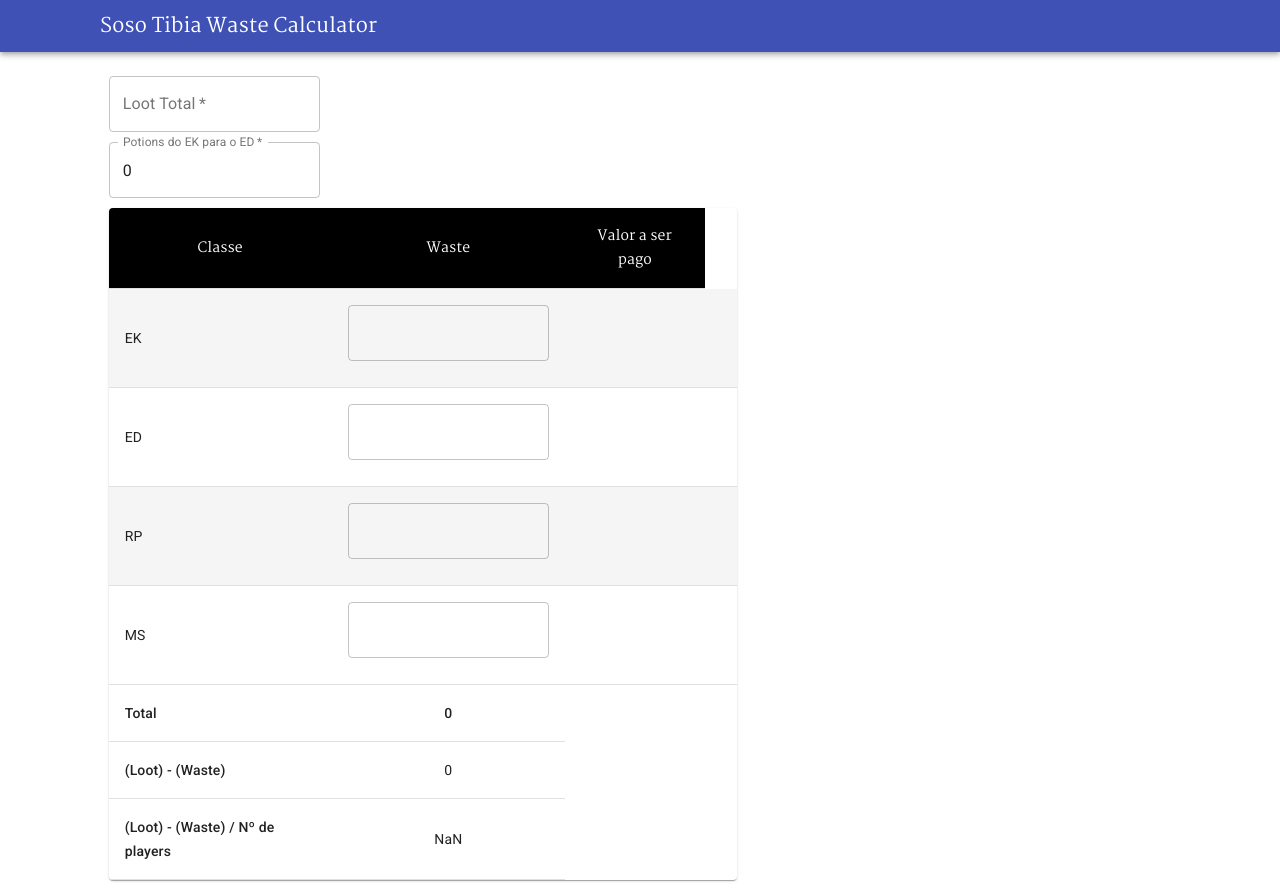
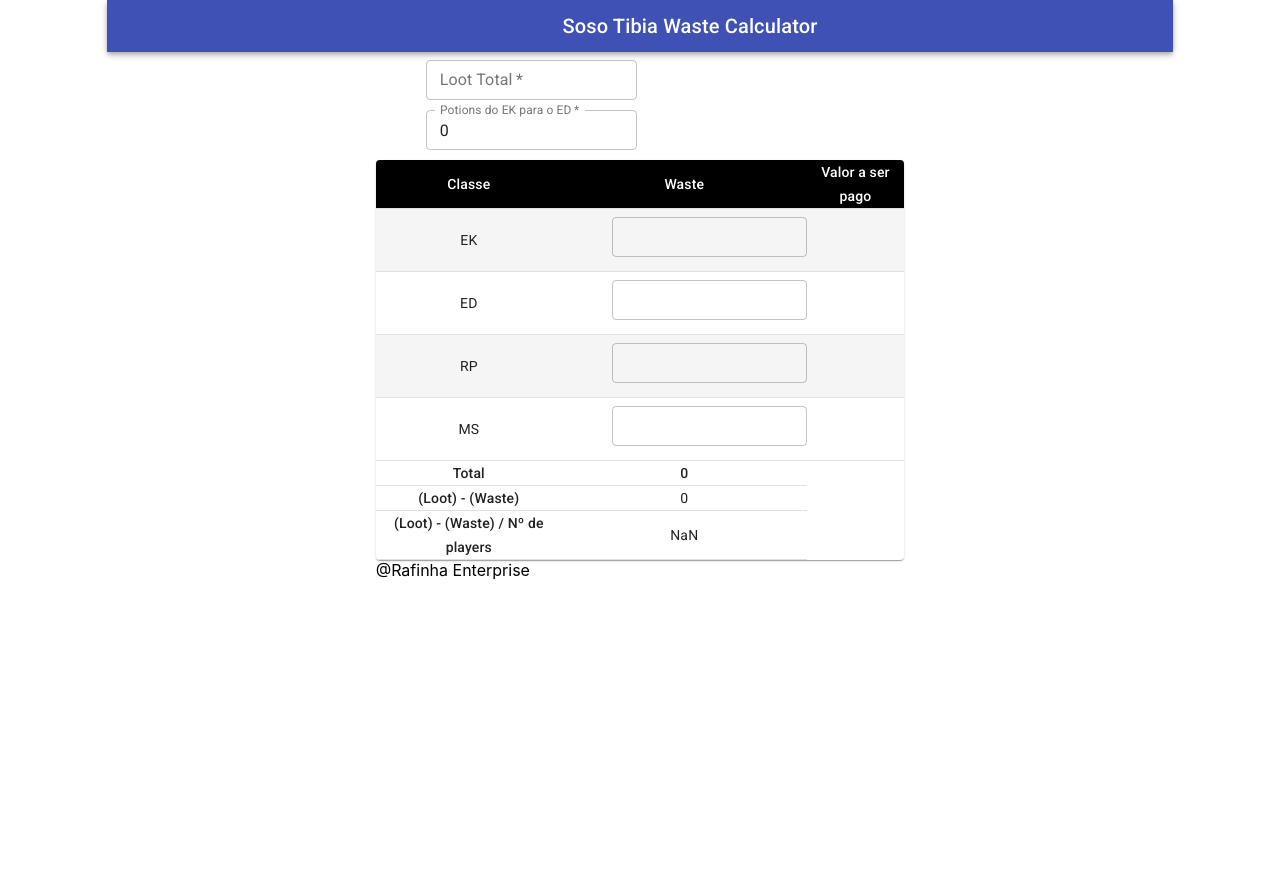
Before and after one commit to Ralfargon/tibia-waste-calculator, a React (Create React App) app: page / in a window 1280 px wide. After the commit the page ends 800 px from the top, so only its background shows below. Built offline with nearby package versions, Linux system fonts and the light colour scheme; a web font is replaced by a local one.

Commit message:
update geral tapa no layout
update geral tapa no layout

```diff
--- a/src/App.js
+++ b/src/App.js
@@ -18,10 +18,18 @@
   head: {
     backgroundColor: theme.palette.common.black,
     color: theme.palette.common.white,
-    fontFamily: 'Martel',
+    paddingTop: 10,
+    paddingBottom: 10,
+    textAlign: "center",
+    alignContent: "center",
+    fontSize: 14,
+    fontFamily: "Roboto"
   },
   body: {
     fontSize: 14,
+    textAlign: "center",
+    alignContent: "center",
+    fontFamily: "Roboto"
   },
 }))(TableCell);
 
@@ -29,7 +37,9 @@
   root: {
     '&:nth-of-type(odd)': {
       backgroundColor: theme.palette.action.hover,
-      fontFamily: 'Martel',
+      textAlign: "center",
+      alignContent: "center",
+      fontFamily: "Roboto"
     },
   },
 }))(TableRow);
@@ -47,25 +57,34 @@
 
 const useStyles = makeStyles({
   table: {
-    minWidth: 100,
+    minWidth: 50,
+    textAlign: "center",
+    alignContent: "center",
+    fontFamily: "Roboto"
+
   },
   title: {
     flexGrow: 1,
     marginLeft: 100,
-    fontFamily: 'Martel',
     marginTop: 10,
     marginBottom: 10,
+    textAlign: "center",
+    alignContent: "center",
+    fontFamily: "Roboto"
   },
   loot: {
     flexGrow: 1,
+    marginLeft: 50,
     marginBottom: 10,
-    fontFamily: 'Martel',
+    fontFamily: "Roboto"
   },
   botao: {
     flexGrow: 1,
-    marginBottom: 10,
-    fontFamily: 'Martel',
+    marginBottom: 100,
     marginLeft: 150,
+    textAlign: "center",
+    alignContent: "center",
+    fontFamily: "Roboto"
   },
 });
 
@@ -156,8 +175,10 @@
 
 
   return (
-    <Grid container spacing={3}>
-      <Grid item xs={12}>
+    <Grid container spacing={1} alignContent="center" alignItems="center" justify="center" >
+
+
+      <Grid item xs={10}>
         <AppBar position="static" >
           <Typography variant="h6" className={classes.title}>
             Soso Tibia Waste Calculator
@@ -165,13 +186,15 @@
         </AppBar>
       </Grid>
 
-      <Grid item xs={1}> </Grid>
 
-      <Grid item xs={10} sm={6}>
+
+      <Grid item xs={5} >
 
         <div className={classes.loot}>
           <TextField
             required
+            size="small"
+            fontFamily="Roboto"
             id="outlined-required"
             label="Loot Total"
             defaultValue=""
@@ -186,6 +209,8 @@
         <div className={classes.loot}>
           <TextField
             required
+            size="small"
+            fontFamily="Roboto"
             id="outlined-required"
             label="Potions do EK para o ED"
             defaultValue="0"
@@ -198,7 +223,7 @@
         </div>
 
         <TableContainer component={Paper}>
-          <Table className={classes.table} aria-label="customized table">
+          <Table className={classes.table} aria-label="customized table" padding="none">
             <TableHead>
               <TableRow>
                 <StyledTableCell align="center">Classe</StyledTableCell>
@@ -216,6 +241,8 @@
                   <StyledTableCell align="center">
                     <div className={classes.loot}>
                       <TextField
+                        margin="dense"
+                        size="small"
                         type="number"
                         variant="outlined"
                         onChange={(event, value) => {
@@ -235,25 +262,27 @@
               ))}
             </TableBody>
             <TableRow >
-              <TableCell colSpan={1} variant="head">Total</TableCell>
+              <TableCell colSpan={1} variant="head" align="center">Total</TableCell>
               <TableCell align="center" variant="head">{subtotal([{ waste: parseInt(EK) }, { waste: parseInt(ED) }, { waste: parseInt(RP) }, { waste: parseInt(MS) }])}</TableCell>
             </TableRow>
 
             <TableRow>
-              <TableCell colSpan={1} variant="head">(Loot) - (Waste)</TableCell>
-              <TableCell align="center">{countLoot - subtotal([{ waste: parseInt(EK) }, { waste: parseInt(ED) }, { waste: parseInt(RP) }, { waste: parseInt(MS) }])}</TableCell>
+              <TableCell colSpan={1} variant="head" align="center">(Loot) - (Waste)</TableCell>
+              <TableCell align="center" >{countLoot - subtotal([{ waste: parseInt(EK) }, { waste: parseInt(ED) }, { waste: parseInt(RP) }, { waste: parseInt(MS) }])}</TableCell>
             </TableRow>
 
             <TableRow>
-              <TableCell colSpan={1} variant="head">(Loot) - (Waste) / Nº de players</TableCell>
+              <TableCell colSpan={1} variant="head" align="center">(Loot) - (Waste) / Nº de players</TableCell>
               <TableCell align="center">{prejuizo()}</TableCell>
 
             </TableRow>
 
           </Table>
         </TableContainer>
+        <div>@Rafinha Enterprise</div>
+
       </Grid>
-      <Grid item xs={1}> </Grid>
+
 
       {/* <Grid item xs={12}>
         <Button
```
